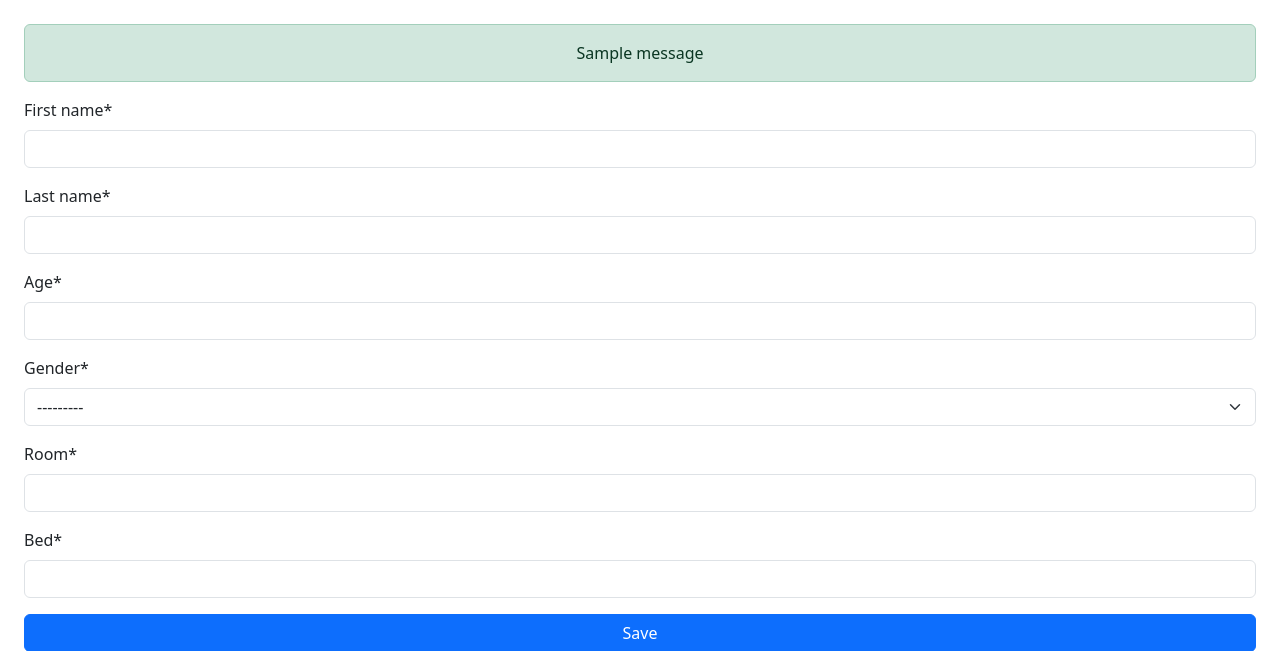
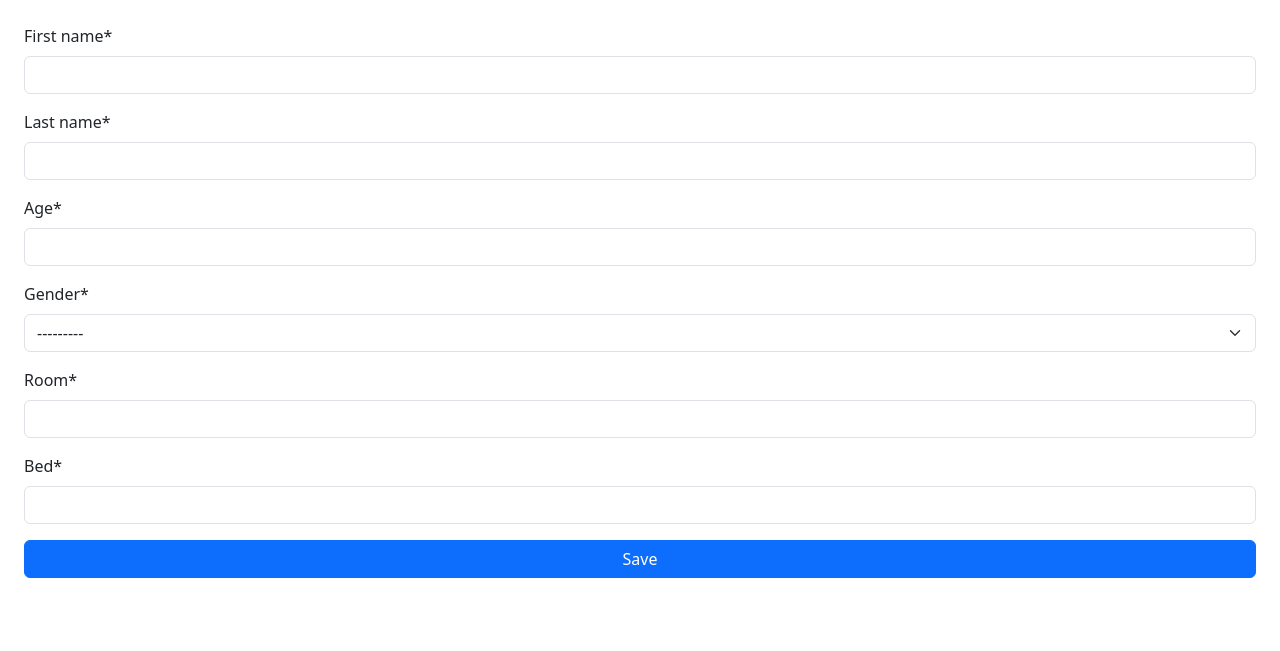
Before and after one commit to KafetzisThomas/HealthTrack, a Django app: page /patient/new/ in a window 1280 px wide. Shown: the part 57-708 px from the top of the page. Run offline with Django 5.2, Linux system fonts and the light colour scheme; a user stored in the database is signed in; tables that the repository leaves empty hold one stand-in row (values such as "Sample post"); one stand-in notice (Sample message) is shown; some libraries are stand-ins or nearby versions.

Commit message:
Clean unused code

```diff
--- a/patients/admin.py
+++ b/patients/admin.py
@@ -1,4 +1,5 @@
 from django.contrib import admin
-from .models import Patient
+from .models import Patient, Measurement
 
 admin.site.register(Patient)
+admin.site.register(Measurement)
--- a/templates/patients/new_patient.html
+++ b/templates/patients/new_patient.html
@@ -4,12 +4,6 @@
 {% block title %}New Patient{% endblock title %}
 
 {% block content %}
-    {% if messages %}
-        {% for message in messages %}
-            <div class="alert alert-{{ message.tags }} text-center">{{ message }}</div>
-        {% endfor %}
-    {% endif %}
-
     <form action="{% url 'patients:new_patient' %}" method='POST'>
         {% csrf_token %}
         {{ form|crispy }}
```
Also changed, not shown: accounts/forms.py (deleted, +0 -20 lines), accounts/views.py (+2 -15 lines).
